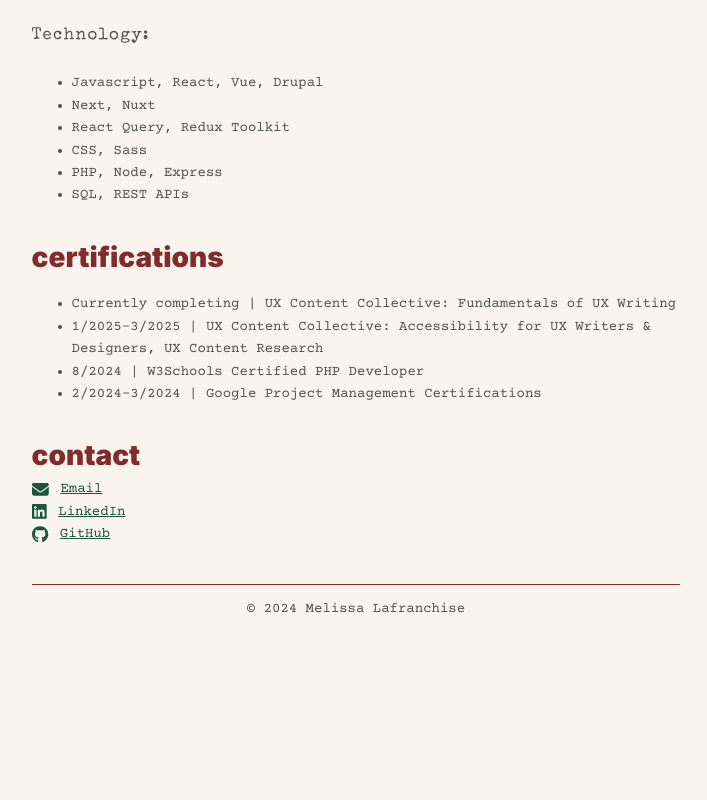
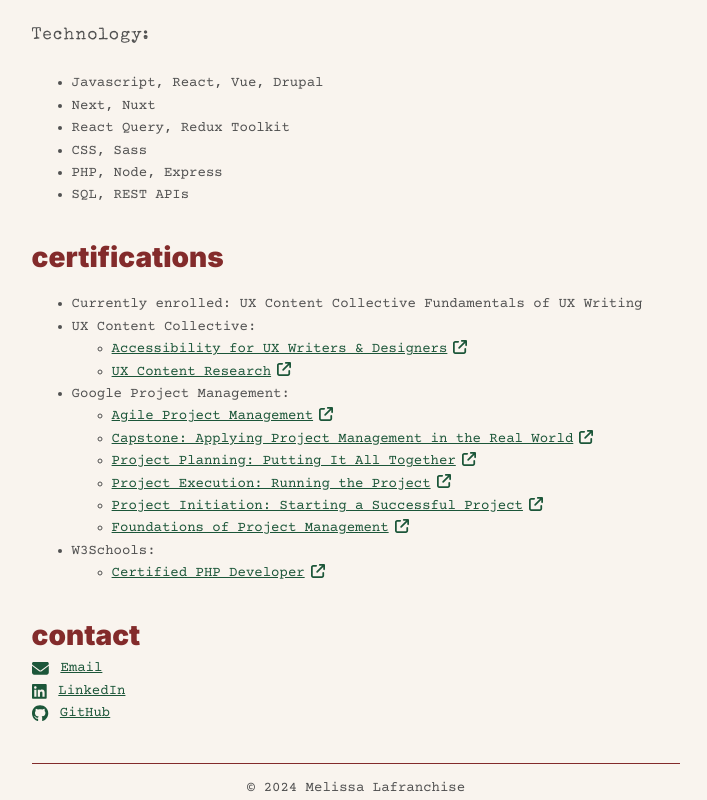
Before and after one commit to pulchrit/melissalafranchise, a Next.js app: page / in a window 1280 px wide. Shown: the part 683-1483 px from the top of the page, without its empty margins (284-991 px from the left). Before the commit the page ends 1304 px from the top, so only its background shows below. Built offline with nearby package versions, Linux system fonts and the light colour scheme.

Commit message:
Update certificates and related styles

```diff
--- a/pages/index.js
+++ b/pages/index.js
@@ -1,5 +1,8 @@
 import { FontAwesomeIcon } from '@fortawesome/react-fontawesome';
-import { faEnvelope } from '@fortawesome/free-solid-svg-icons';
+import {
+  faArrowUpRightFromSquare,
+  faEnvelope,
+} from '@fortawesome/free-solid-svg-icons';
 import { faGithub } from '@fortawesome/free-brands-svg-icons/faGithub';
 import { faLinkedin } from '@fortawesome/free-brands-svg-icons/faLinkedin';
 import '@fortawesome/fontawesome-svg-core/styles.css';
@@ -8,7 +11,7 @@
 import Head from 'next/head';
 import Title from '../components/title';
 import Subtitle from '../components/subtitle';
-import { contactData, ENDASH, PIPE } from '../constants/constants';
+import { contactData } from '../constants/constants';
 
 import styles from '../styles/home.module.scss';
 import { highlightFont } from '../utils/fonts';
@@ -45,7 +48,7 @@
           I’m a versatile communicator with broad experience in fact-based
           marketing communications, responsive project management,
           customer-focused and accessible web development, and UX writing and
-          research skills. I’m diligent, reliable, and want to help.
+          research. I’m diligent, reliable, and want to help.
         </p>
         <Subtitle text="skills" />
         <div className={styles.skill}>
@@ -102,13 +105,140 @@
         <Subtitle text="certifications" />
         <ul>
           <li>
-            {`Currently completing ${PIPE} UX Content Collective: Fundamentals of UX Writing`}
+            Currently enrolled: UX Content Collective Fundamentals of UX Writing
           </li>
           <li>
-            {`1/2025${ENDASH}3/2025 ${PIPE} UX Content Collective: Accessibility for UX Writers & Designers, UX Content Research`}
+            UX Content Collective:{' '}
+            <ul>
+              <li>
+                <a
+                  href="https://drive.google.com/file/d/1vQfhDNAU24zpRnkughN5fArI4PRj54Ky/view?usp=sharing"
+                  target="_blank"
+                  rel="noopener"
+                >
+                  Accessibility for UX Writers & Designers
+                </a>
+                <FontAwesomeIcon
+                  className={`${utilStyles.icon} ${utilStyles.iconSuffix}`}
+                  icon={faArrowUpRightFromSquare}
+                />
+              </li>
+              <li>
+                <a
+                  href="https://drive.google.com/file/d/1GXS8TSOEThFqYMJjj6lwS1flQYyXeqoN/view?usp=sharing"
+                  target="_blank"
+                  rel="noopener"
+                >
+                  UX Content Research
+                </a>
+                <FontAwesomeIcon
+                  className={`${utilStyles.icon} ${utilStyles.iconSuffix}`}
+                  icon={faArrowUpRightFromSquare}
+                />
+              </li>
+            </ul>
           </li>
-          <li>{`8/2024 ${PIPE} W3Schools Certified PHP Developer`}</li>
-          <li>{`2/2024${ENDASH}3/2024 ${PIPE} Google Project Management Certifications`}</li>
+          <li>
+            Google Project Management:
+            <ul>
+              <li>
+                <a
+                  href="https://www.coursera.org/account/accomplishments/records/ZHD88GLMG28C"
+                  target="_blank"
+                  rel="noopener"
+                >
+                  Agile Project Management
+                </a>
+                <FontAwesomeIcon
+                  className={`${utilStyles.icon} ${utilStyles.iconSuffix}`}
+                  icon={faArrowUpRightFromSquare}
+                />
+              </li>
+              <li>
+                <a
+                  href="https://www.coursera.org/account/accomplishments/records/ZZL8CWKK56KU"
+                  target="_blank"
+                  rel="noopener"
+                >
+                  Capstone: Applying Project Management in the Real World
+                </a>
+                <FontAwesomeIcon
+                  className={`${utilStyles.icon} ${utilStyles.iconSuffix}`}
+                  icon={faArrowUpRightFromSquare}
+                />
+              </li>
+              <li>
+                <a
+                  href="https://www.coursera.org/account/accomplishments/records/KGWYV6TREQGM"
+                  target="_blank"
+                  rel="noopener"
+                >
+                  Project Planning: Putting It All Together
+                </a>
+                <FontAwesomeIcon
+                  className={`${utilStyles.icon} ${utilStyles.iconSuffix}`}
+                  icon={faArrowUpRightFromSquare}
+                />
+              </li>
+              <li>
+                <a
+                  href="https://www.coursera.org/account/accomplishments/records/UA897GDXZJJA"
+                  target="_blank"
+                  rel="noopener"
+                >
+                  Project Execution: Running the Project
+                </a>
+                <FontAwesomeIcon
+                  className={`${utilStyles.icon} ${utilStyles.iconSuffix}`}
+                  icon={faArrowUpRightFromSquare}
+                />
+              </li>
+              <li>
+                <a
+                  href="https://www.coursera.org/account/accomplishments/records/TVQ2666HMVNF"
+                  target="_blank"
+                  rel="noopener"
+                >
+                  Project Initiation: Starting a Successful Project
+                </a>
+                <FontAwesomeIcon
+                  className={`${utilStyles.icon} ${utilStyles.iconSuffix}`}
+                  icon={faArrowUpRightFromSquare}
+                />
+              </li>
+              <li>
+                <a
+                  href="https://www.coursera.org/account/accomplishments/records/TSCBYB4DLHPH"
+                  target="_blank"
+                  rel="noopener"
+                >
+                  Foundations of Project Management
+                </a>
+                <FontAwesomeIcon
+                  className={`${utilStyles.icon} ${utilStyles.iconSuffix}`}
+                  icon={faArrowUpRightFromSquare}
+                />
+              </li>
+            </ul>
+          </li>
+          <li>
+            W3Schools:{' '}
+            <ul>
+              <li>
+                <a
+                  href="https://verify.w3schools.com/1P349VPU8T"
+                  target="_blank"
+                  rel="noopener"
+                >
+                  Certified PHP Developer
+                </a>
+                <FontAwesomeIcon
+                  className={`${utilStyles.icon} ${utilStyles.iconSuffix}`}
+                  icon={faArrowUpRightFromSquare}
+                />
+              </li>
+            </ul>
+          </li>
         </ul>
         <Subtitle text="contact" />
         {contacts}
--- a/styles/utilStyles.module.scss
+++ b/styles/utilStyles.module.scss
@@ -22,6 +22,11 @@
   padding-right: 12px;
 }
 
+.iconSuffix {
+  font-size: 1em;
+  padding-left: 6px;
+}
+
 .button {
   background-color: $background-color;
   border: 1px solid $link-color;
```
